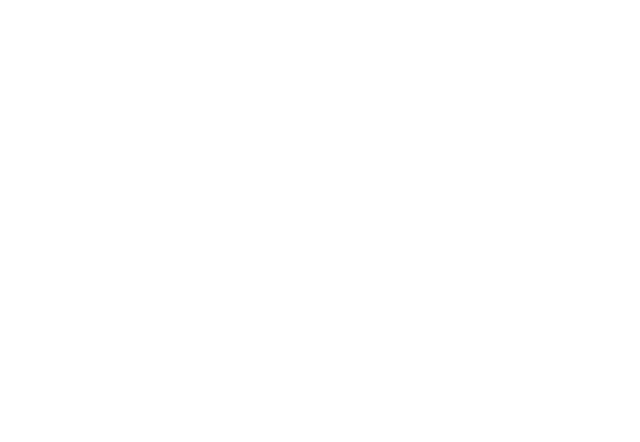
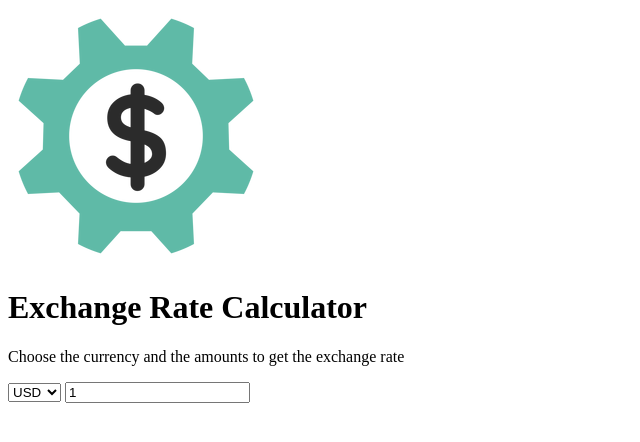
Before and after one commit to volbur/4-Exchange-Rate-Calculator-vanilla-js, a plain HTML site: page index.html in a window 1280 px wide. Shown: the whole page, without its empty margins (0-640 px from the left). Drawn offline with Linux system fonts and the light colour scheme.

Commit message:
[index.html] created element  currency-one

```diff
--- a/index.html
+++ b/index.html
@@ -1,15 +1,77 @@
 <!DOCTYPE html>
 <html lang="en">
-<head>
-    <meta charset="UTF-8">
-    <meta http-equiv="X-UA-Compatible" content="IE=edge">
-    <meta name="viewport" content="width=device-width, initial-scale=1.0">
-    <link rel="stylesheet" href="style.css">
+  <head>
+    <meta charset="UTF-8" />
+    <meta http-equiv="X-UA-Compatible" content="IE=edge" />
+    <meta name="viewport" content="width=device-width, initial-scale=1.0" />
+    <link rel="stylesheet" href="style.css" />
     <title>Exchange Rate Calculator</title>
-</head>
-<body>
+  </head>
+  <body>
+    <img src="img/money.png" alt="money-img" />
+    <h1>Exchange Rate Calculator</h1>
+    <p>Choose the currency and the amounts to get the exchange rate</p>
 
+    <div class="container">
+      <div class="currency">
+        <select id="currency-one">
+          <option value="AED">AED</option>
+          <option value="ARS">ARS</option>
+          <option value="AUD">AUD</option>
+          <option value="BGN">BGN</option>
+          <option value="BRL">BRL</option>
+          <option value="BSD">BSD</option>
+          <option value="CAD">CAD</option>
+          <option value="CHF">CHF</option>
+          <option value="CLP">CLP</option>
+          <option value="CNY">CNY</option>
+          <option value="COP">COP</option>
+          <option value="CZK">CZK</option>
+          <option value="DKK">DKK</option>
+          <option value="DOP">DOP</option>
+          <option value="EGP">EGP</option>
+          <option value="EUR">EUR</option>
+          <option value="FJD">FJD</option>
+          <option value="GBP">GBP</option>
+          <option value="GTQ">GTQ</option>
+          <option value="HKD">HKD</option>
+          <option value="HRK">HRK</option>
+          <option value="HUF">HUF</option>
+          <option value="IDR">IDR</option>
+          <option value="ILS">ILS</option>
+          <option value="INR">INR</option>
+          <option value="ISK">ISK</option>
+          <option value="JPY">JPY</option>
+          <option value="KRW">KRW</option>
+          <option value="KZT">KZT</option>
+          <option value="MXN">MXN</option>
+          <option value="MYR">MYR</option>
+          <option value="NOK">NOK</option>
+          <option value="NZD">NZD</option>
+          <option value="PAB">PAB</option>
+          <option value="PEN">PEN</option>
+          <option value="PHP">PHP</option>
+          <option value="PKR">PKR</option>
+          <option value="PLN">PLN</option>
+          <option value="PYG">PYG</option>
+          <option value="RON">RON</option>
+          <option value="RUB">RUB</option>
+          <option value="SAR">SAR</option>
+          <option value="SEK">SEK</option>
+          <option value="SGD">SGD</option>
+          <option value="THB">THB</option>
+          <option value="TRY">TRY</option>
+          <option value="TWD">TWD</option>
+          <option value="UAH">UAH</option>
+          <option value="USD" selected>USD</option>
+          <option value="UYU">UYU</option>
+          <option value="VND">VND</option>
+          <option value="ZAR">ZAR</option>
+        </select>
+        <input type="number" id="amount-one" placeholder="0" value="1">
+      </div>
+    </div>
 
     <script src="script.js"></script>
-</body>
+  </body>
 </html>
```
